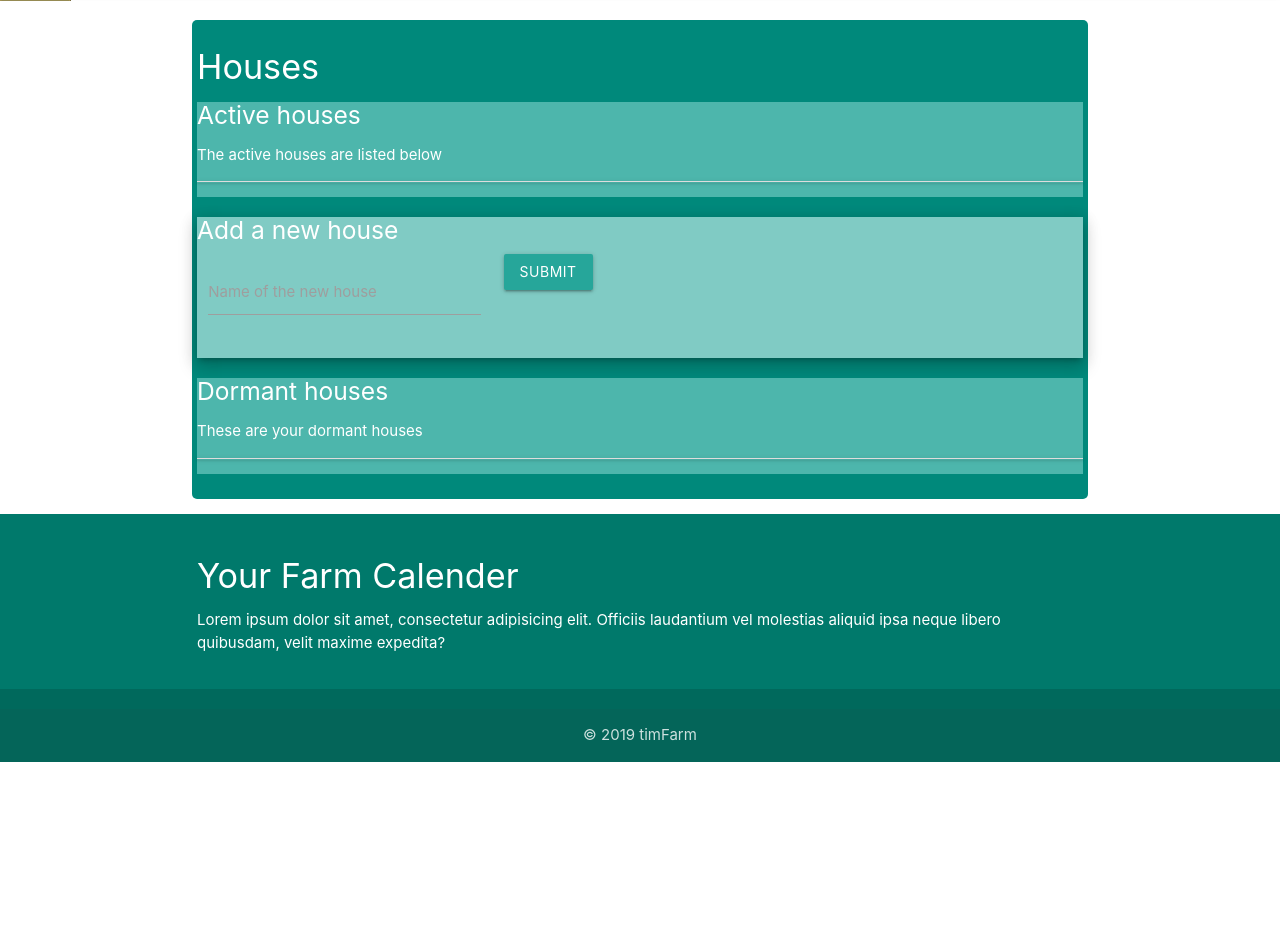
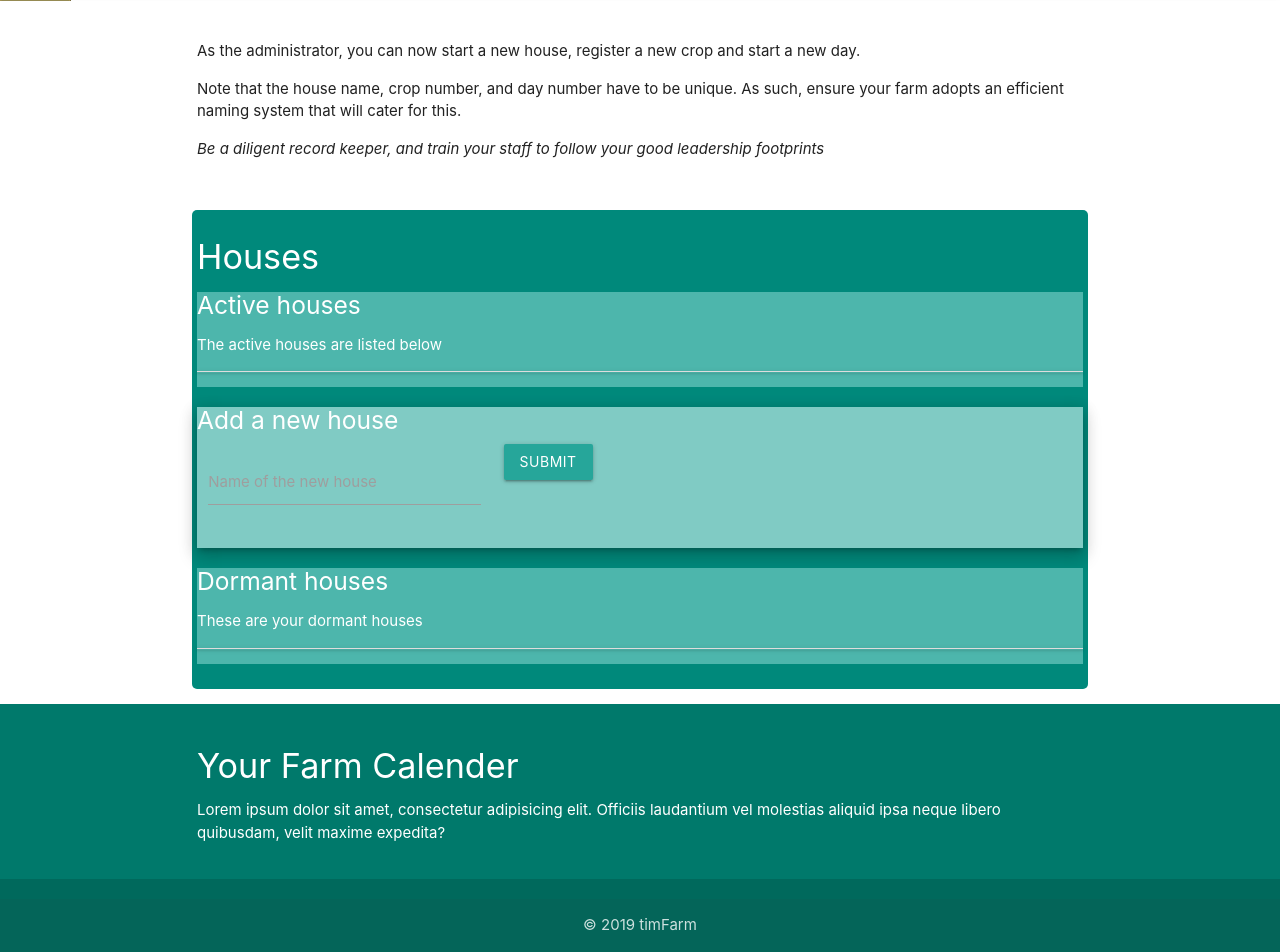
Before and after one commit to njorogetimk/timFarm, a Flask app: template timsystem/templates/admin_dashboard.html in a window 1280 px wide. Shown: the part 69-1021 px from the top of the page. Before the commit the page ends 831 px from the top, so only its background shows below. Run offline with Flask 2, Linux system fonts and the light colour scheme; the template is opened without the code that fills it: values that come from a table or form of the project are taken from there, others are empty; some libraries are stand-ins or nearby versions.

Commit message:
A few notes for users

```diff
--- a/timsystem/templates/admin_dashboard.html
+++ b/timsystem/templates/admin_dashboard.html
@@ -2,6 +2,14 @@
 
 {% block content %}
 {% from 'includes/_formhelpers.html' import render_field %}
+  <section class="section">
+    <div class="container">
+      <p>As the administrator, you can now start a new house, register a new crop and start a new day.</p>
+      <p>Note that the house name, crop number, and day number have to be unique. As such, ensure your farm adopts an efficient naming system that will cater for this.</p>
+      <p><em>Be a diligent record keeper, and train your staff to follow your good leadership footprints</em></p>
+    </div>
+  </section>
+
   <section class="section">
     <div class="container teal darken-1 white-text">
       <h4>Houses</h4>
--- a/timsystem/templates/register_admin.html
+++ b/timsystem/templates/register_admin.html
@@ -3,6 +3,8 @@
 {% block content %}
   <section class="section">
     <div class="container">
+      <h4>Note</h4>
+      <p>Thank you for registering for our services. Register the farm administrator. The Admin shall have the top level previlages in the farm</p>
       <h4>Administrator Registration</h4>
       {% from 'includes/_formhelpers.html' import render_field %}
       <div class="row">
--- a/timsystem/templates/register_farm.html
+++ b/timsystem/templates/register_farm.html
@@ -3,7 +3,11 @@
 {% block content %}
   <section class="section">
     <div class="container">
+      <h4>Note</h4>
+      <p>Upon filling the details below, a farm registration request will be sent to NjorogesFarm administrator. The administrator will review your details and if successful, send you a farm activation link to the email you give. Click on this link to activate your farm account and register your farm administrator</p>
+
       <h4>Register a new farm</h4>
+
       {% from 'includes/_formhelpers.html' import render_field %}
       <div class="row">
         <form method="POST" action="" class="col s12">
--- a/timsystem/templates/register_user.html
+++ b/timsystem/templates/register_user.html
@@ -5,6 +5,7 @@
   <section class="section">
     <div class="container">
       <h5>Add a new user</h5>
+      <p>An email activation link shall be sent the user's email registered below</p>
       <form action="" method="post">
         {{form.crfs_token}}
         <div class="row">
```
